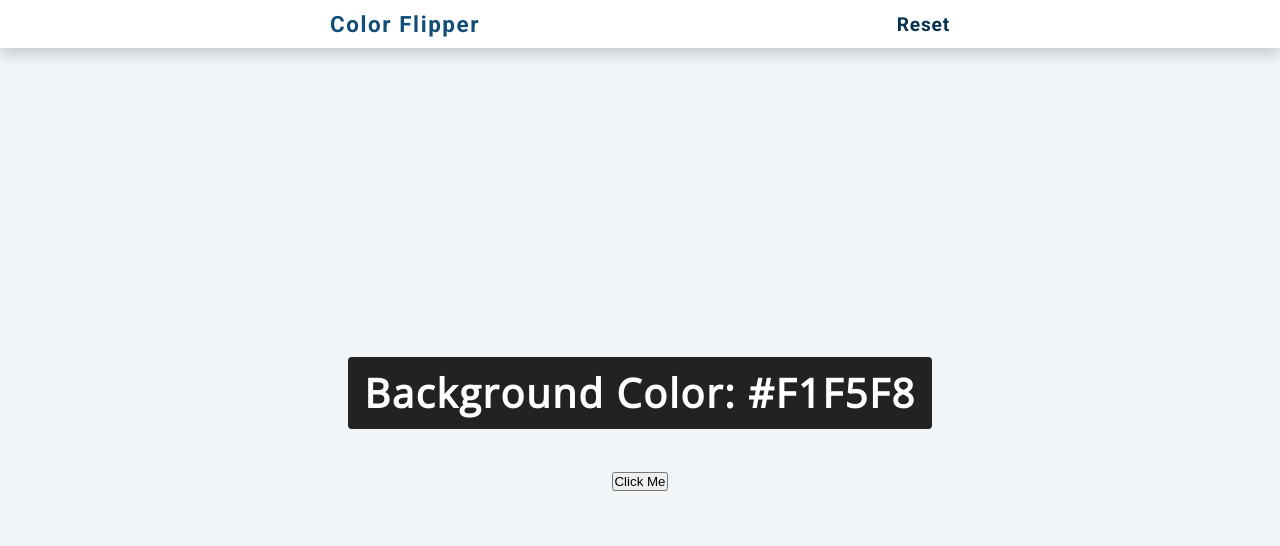
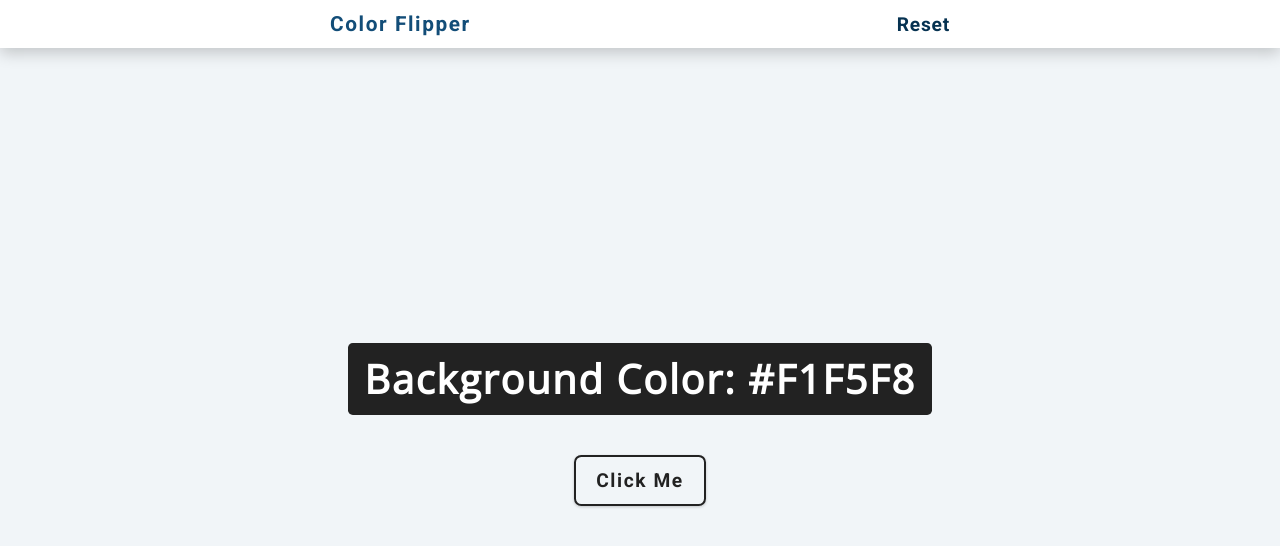
Before and after one commit to arturcoqueiro/Collor-Fliper, a plain HTML site: page index.html in a window 1280 px wide. Drawn offline with nearby package versions, Linux system fonts and the light colour scheme.

Commit message:
styles = done!

```diff
--- a/style.css
+++ b/style.css
@@ -35,7 +35,7 @@ h3{
         font-size: 2.5rem;
     }
     h3{
-        font-size: 1.40rem;
+        font-size: 1.30rem;
     }
     h4{
         font-size: 1rem;
@@ -45,6 +45,9 @@ h3{
     }
     h1, h2, h3, h4{
         line-height: 1;
+    }
+    .btn{
+        font-size: 1.2rem;
     }
 }
 
@@ -92,6 +95,27 @@ main{
     color: white;
     padding: 1rem;
     margin-bottom: 2.5rem;
-    border-radius: 0.25rem;
+    border-radius: 0.30rem;
+}
 
+button{
+    font-family: var(--font1);
+    background: transparent;
+    color: #222;
+    letter-spacing: var(--spacing);
+
+    font-weight: 700;
+    transition: all 0.2s linear;
+    cursor: pointer;
+    box-shadow: 0 1px 3px rgba(0, 0, 0, 0.2);
+    border-radius: 0.45rem;
+    font-size: 1rem;
+    padding: 0.75rem 1.25rem;
+    text-shadow: white px 1px 1px;
+    border: 2px solid #222;
 }
+button:hover{
+    color: white;
+    background-color: #222;
+    text-shadow: white px 1px 1px;
+}
```
